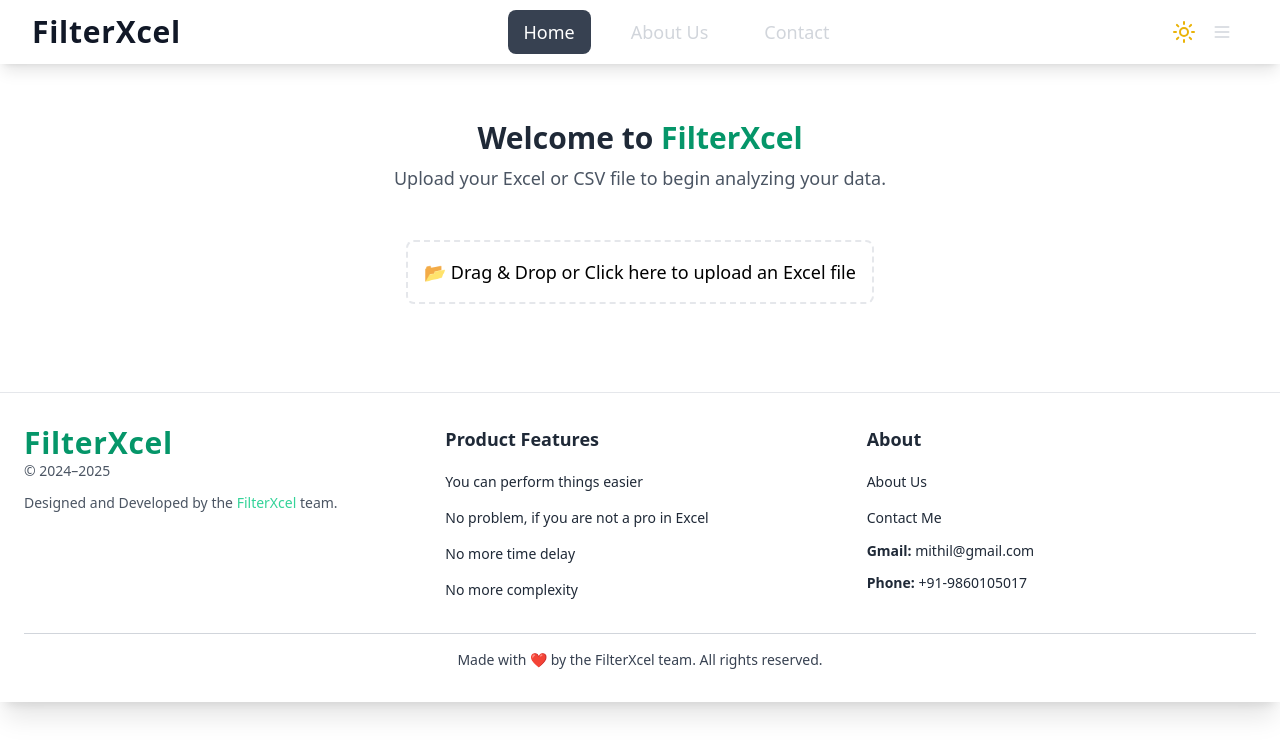
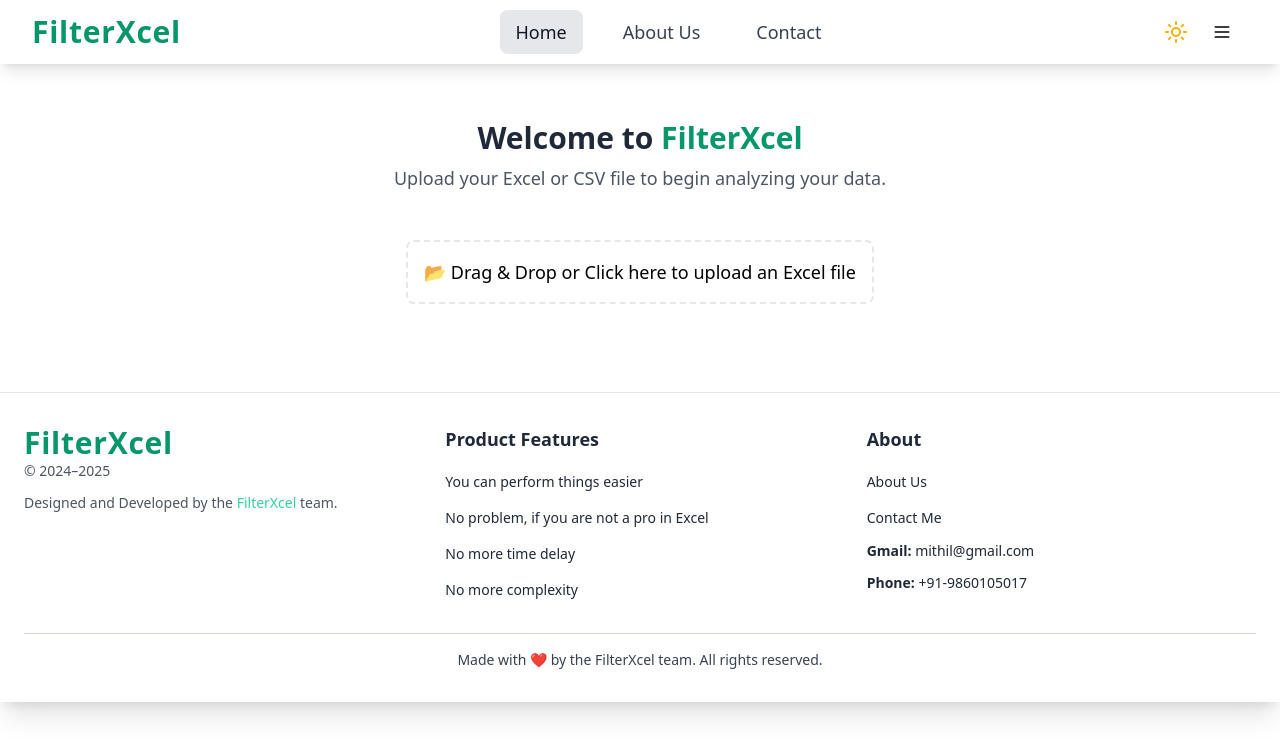
Before and after one commit to MithilPawar/FilterXcel, a React (Vite) app: page / in a window 1280 px wide. Shown: the top 756 px of the page. Built offline with nearby package versions, Linux system fonts and the light colour scheme.

Commit message:
Updated with theme navigator

```diff
--- a/src/components/Header/Navbar.jsx
+++ b/src/components/Header/Navbar.jsx
@@ -1,7 +1,7 @@
 import React, { useState, useEffect, useRef } from "react";
 import { Link, useLocation } from "react-router-dom";
 import { useSelector } from "react-redux";
-import { Menu, Filter, BarChart2, ChevronDown } from "lucide-react";
+import { Menu, Filter, BarChart2 } from "lucide-react";
 import ThemeToggle from "../Button/ThemeToggle";
 
 const Navbar = () => {
@@ -14,7 +14,6 @@ const Navbar = () => {
   const isActive = (path) => location.pathname === path;
 
   const navbarBgColor = theme === "dark" ? "bg-gray-800" : "bg-white";
-  const textColor = theme === "dark" ? "text-emerald-300" : "text-gray-900";
 
   // Close menu if click is outside
   useEffect(() => {
@@ -40,7 +39,9 @@ const Navbar = () => {
           <div className="flex-shrink-0">
             <Link
               to="/"
-              className={`${textColor} text-3xl font-extrabold tracking-wide hover:text-emerald-400`}
+              className={`text-emerald-400 text-3xl font-extrabold tracking-wide hover:text-emerald-300 ${
+                theme === "dark" ? "text-emerald-300" : "text-emerald-600"
+              }`}
             >
               FilterXcel
             </Link>
@@ -51,7 +52,13 @@ const Navbar = () => {
             <Link
               to="/"
               className={`${
-                isActive("/") ? "bg-gray-700 text-white" : "text-gray-300"
+                isActive("/")
+                  ? theme === "dark"
+                    ? "bg-gray-700 text-white"
+                    : "bg-gray-200 text-gray-900"
+                  : theme === "dark"
+                  ? "text-emerald-300"
+                  : "text-gray-700"
               } text-lg font-medium hover:bg-gray-700 hover:text-white px-4 py-2 rounded-lg transition ease-in-out duration-300`}
             >
               Home
@@ -59,7 +66,13 @@ const Navbar = () => {
             <Link
               to="/about"
               className={`${
-                isActive("/about") ? "bg-gray-700 text-white" : "text-gray-300"
+                isActive("/about")
+                  ? theme === "dark"
+                    ? "bg-gray-700 text-white"
+                    : "bg-gray-200 text-gray-900"
+                  : theme === "dark"
+                  ? "text-emerald-300"
+                  : "text-gray-700"
               } text-lg font-medium hover:bg-gray-700 hover:text-white px-4 py-2 rounded-lg transition ease-in-out duration-300`}
             >
               About Us
@@ -68,15 +81,21 @@ const Navbar = () => {
               to="/contact"
               className={`${
                 isActive("/contact")
-                  ? "bg-gray-700 text-white"
-                  : "text-gray-300"
+                  ? theme === "dark"
+                    ? "bg-gray-700 text-white"
+                    : "bg-gray-200 text-gray-900"
+                  : theme === "dark"
+                  ? "text-emerald-300"
+                  : "text-gray-700"
               } text-lg font-medium hover:bg-gray-700 hover:text-white px-4 py-2 rounded-lg transition ease-in-out duration-300`}
             >
               Contact
             </Link>
           </div>
 
-          <ThemeToggle />
+          <div className="p-2">
+            <ThemeToggle />
+          </div>
 
           {/* Right Side: Hamburger Menu (Mobile) */}
           <div className="flex items-center space-x-4">
@@ -88,7 +107,11 @@ const Navbar = () => {
                 aria-expanded={isMobileMenuOpen ? "true" : "false"}
                 aria-controls="mobile-menu"
                 className={`${
-                  isMobileMenuOpen ? "bg-gray-700 text-white" : "text-gray-300"
+                  isMobileMenuOpen
+                    ? "bg-gray-700 text-white"
+                    : theme === "dark"
+                    ? "text-white"
+                    : "text-black"
                 } text-lg font-medium hover:bg-gray-700 hover:text-white px-4 py-2 rounded-lg flex items-center space-x-2 transition ease-in-out duration-300`}
               >
                 <Menu className="h-5 w-5" />
@@ -98,9 +121,12 @@ const Navbar = () => {
               {isMobileMenuOpen && (
                 <div
                   ref={menuRef}
-                  className="absolute right-0 mt-2 w-48 bg-white dark:bg-gray-800 text-gray-900 dark:text-emerald-300 rounded-lg shadow-lg z-10"
+                  className={`absolute right-0 mt-2 w-48 rounded-lg shadow-lg z-10 ${
+                    theme === "dark"
+                      ? "bg-gray-800 text-emerald-300"
+                      : "bg-white text-gray-900"
+                  }`}
                 >
-                  {/* Dropdown options with icons and text */}
                   <Link
                     to="/filter"
                     className="block px-4 py-2 text-lg font-medium hover:bg-gray-700 hover:text-white"
```
